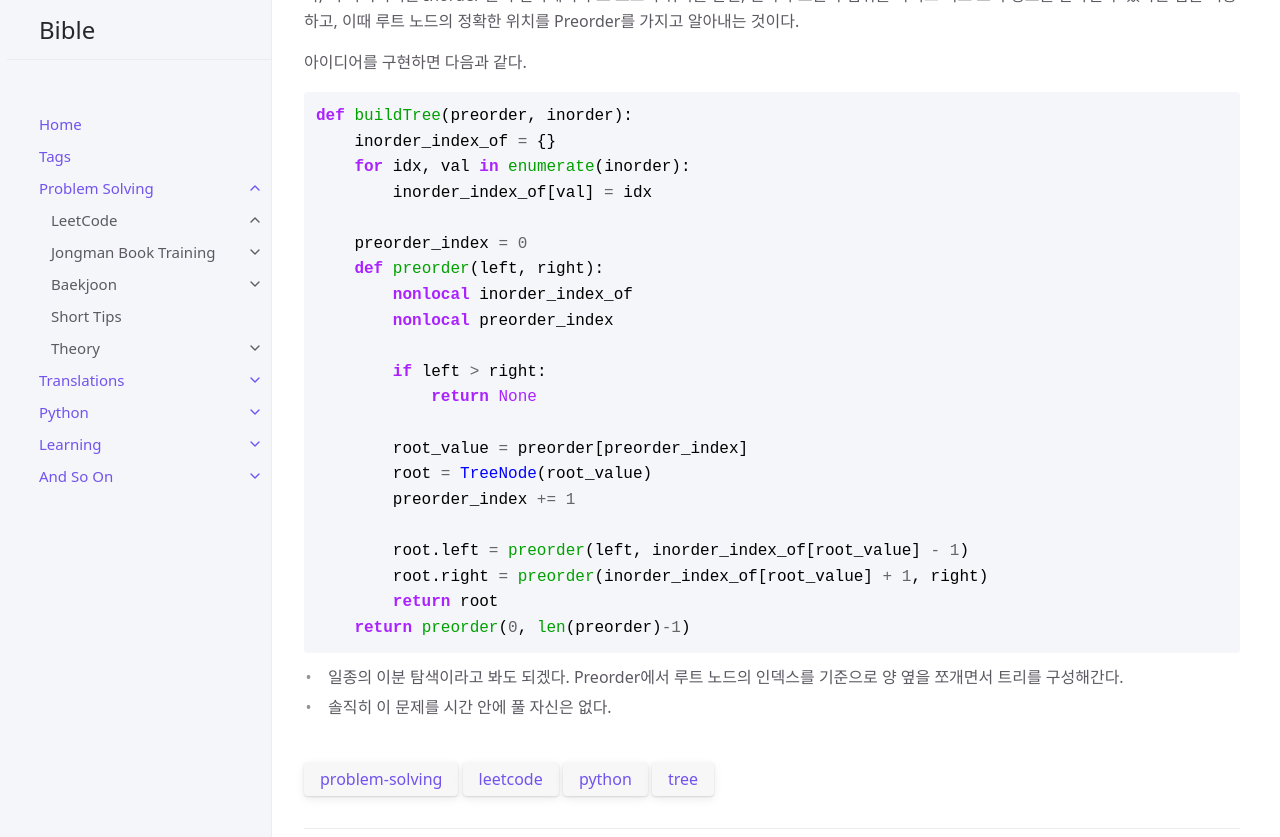
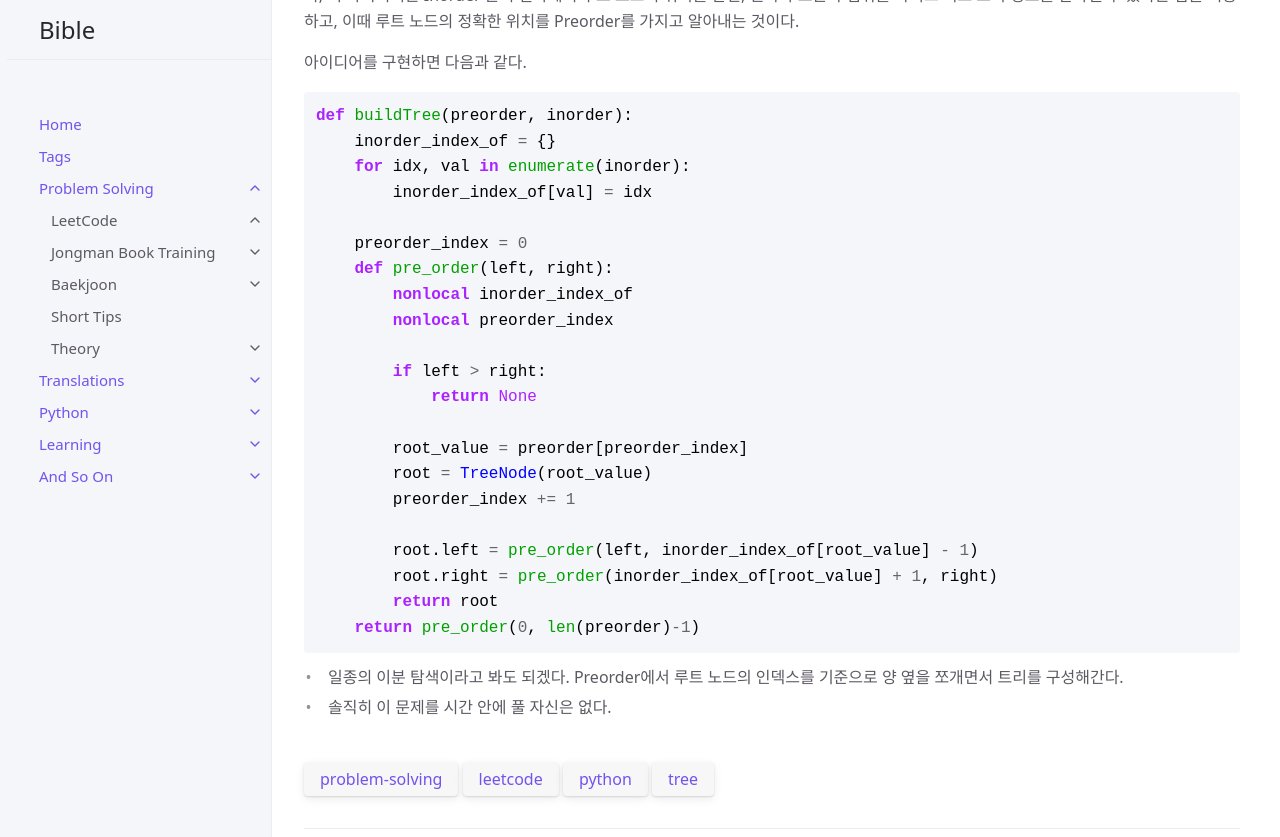
Before and after one commit to sangwoo-joh/bible-archive, a Jekyll site: the page built from ps/leetcode/construct-binary-tree-from-preorder-and-inorder-traversal.md, in a window 1280 px wide and 900 px high, scrolled down 1811 px. Shown: the top 837 px of the window. Built offline with Jekyll 4.4.1, drawn with Linux system fonts in a browser that asks for light colours; a script that is not in the unit is left out.

Commit message:
:pencil: fix typo

````diff
--- a/ps/leetcode/construct-binary-tree-from-preorder-and-inorder-traversal.md
+++ b/ps/leetcode/construct-binary-tree-from-preorder-and-inorder-traversal.md
@@ -108,7 +108,7 @@ def buildTree(preorder, inorder):
         inorder_index_of[val] = idx
 
     preorder_index = 0
-    def preorder(left, right):
+    def pre_order(left, right):
         nonlocal inorder_index_of
         nonlocal preorder_index
 
@@ -119,10 +119,10 @@ def buildTree(preorder, inorder):
         root = TreeNode(root_value)
         preorder_index += 1
 
-        root.left = preorder(left, inorder_index_of[root_value] - 1)
-        root.right = preorder(inorder_index_of[root_value] + 1, right)
+        root.left = pre_order(left, inorder_index_of[root_value] - 1)
+        root.right = pre_order(inorder_index_of[root_value] + 1, right)
         return root
-    return preorder(0, len(preorder)-1)
+    return pre_order(0, len(preorder)-1)
 ```
 
  - 일종의 이분 탐색이라고 봐도 되겠다. Preorder에서 루트 노드의
````
